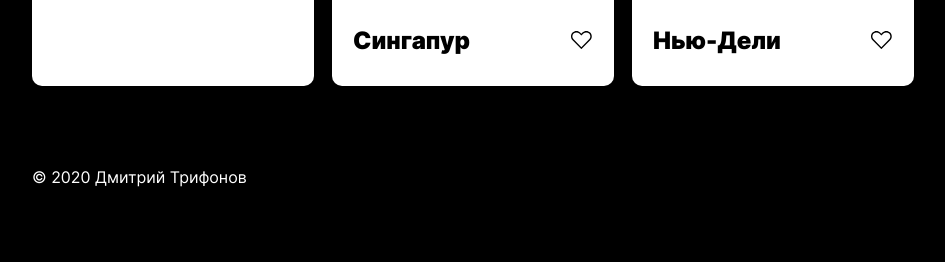
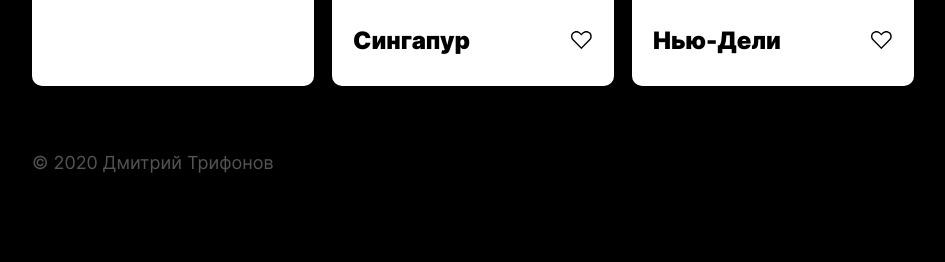
Before and after one commit to duvalsss/mesto, a plain HTML site: page index.html in a window 1280 px wide. Shown: the part 1003-1265 px from the top of the page, without its empty margins (167-1112 px from the left). After the commit the page ends 1236 px from the top, so only its background shows below. Drawn offline with Linux system fonts and the light colour scheme.

Commit message:
fix: убрать section из index.css и исправить название файла в импорте footer

```diff
--- a/blocks/footer/footer.css
+++ b/blocks/footer/footer.css
@@ -1,4 +1,4 @@
-@import url(./__copyright/footer__copytight.css);
+@import url(./__copyright/footer__copyright.css);
 
 .footer {
   font-family: "Inter", Arial, sans-serif;
--- a/pages/index.css
+++ b/pages/index.css
@@ -1,7 +1,6 @@
 @import url(../vendor/normalize.css);
 @import url(../fonts/fonts.css);
 @import url(../blocks/page/page.css);
-@import url(../blocks/section/section.css);
 @import url(../blocks/header/header.css);
 @import url(../blocks/profile/profile.css);
 @import url(../blocks/elements/elements.css);
```
